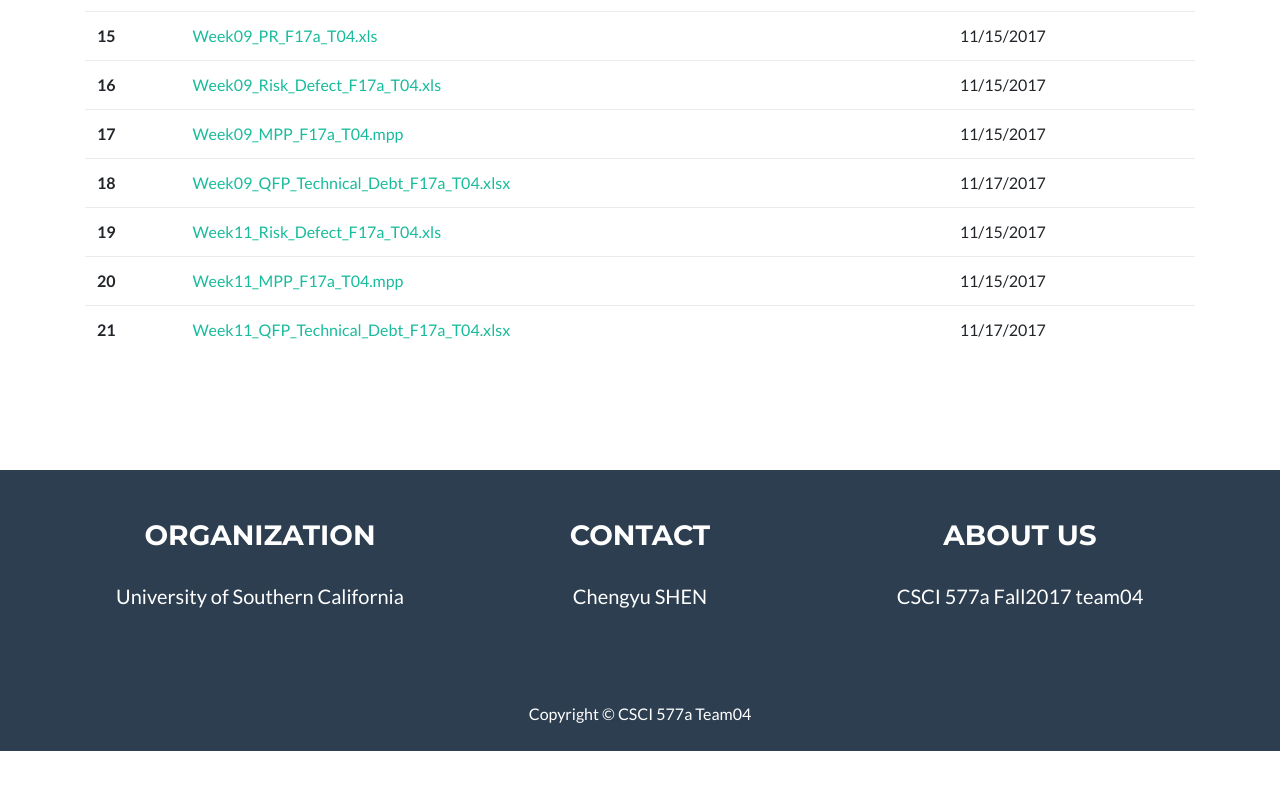
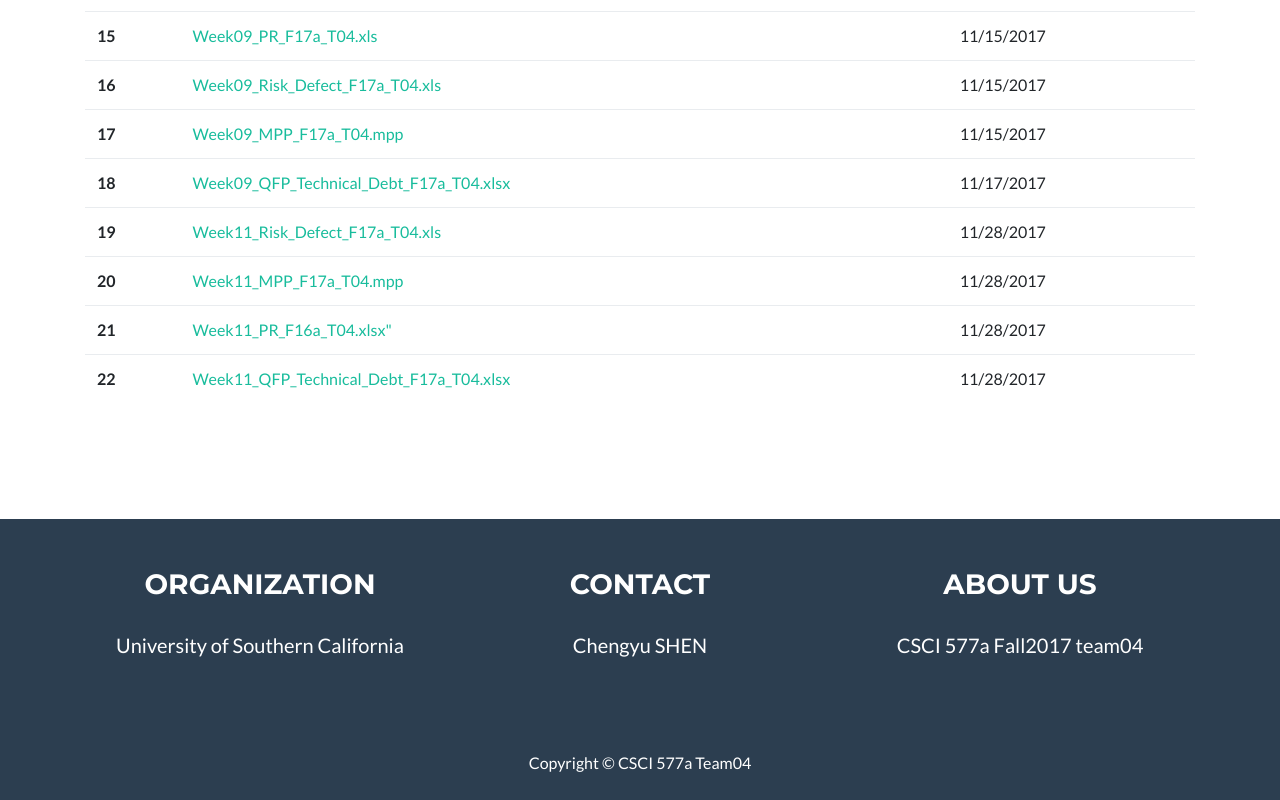
Before and after one commit to CSCI577a-f17-team04/Class-website, a website: page PR/index.html in a window 1280 px wide. Shown: the part 1010-1810 px from the top of the page. Before the commit the page ends 1761 px from the top, so only its background shows below. Drawn offline with Linux system fonts and the light colour scheme.

Commit message:
new ones

```diff
--- a/PR/index.html
+++ b/PR/index.html
@@ -221,19 +221,24 @@
             <tr>
                 <th scope="row">19</th>
                 <td><a href="Week11_Risk_Defect_F17a_T04.xlsx">Week11_Risk_Defect_F17a_T04.xls</a></td>
-                <td>11/15/2017</td>
+                <td>11/28/2017</td>
 
             </tr>
             <tr>
                 <th scope="row">20</th>
                 <td><a href="Week11_MPP_F17a_T04.mpp">Week11_MPP_F17a_T04.mpp</a></td>
-                <td>11/15/2017</td>
+                <td>11/28/2017</td>
 
             </tr>
             <tr>
                 <th scope="row">21</th>
+                <td><a href="Week11_PR_F16a_T04.xlsx">Week11_PR_F16a_T04.xlsx"</a></td>
+                <td>11/28/2017</td>
+            </tr>
+            <tr>
+                <th scope="row">22</th>
                 <td><a href="Week11_QFP_Technical_Debt_F17a_T04.xlsx">Week11_QFP_Technical_Debt_F17a_T04.xlsx</a></td>
-                <td>11/17/2017</td>
+                <td>11/28/2017</td>
             </tr>
 
             </tbody>
```
Also changed, not shown: FD/index.html (+8 -2 lines), 17 other files.
